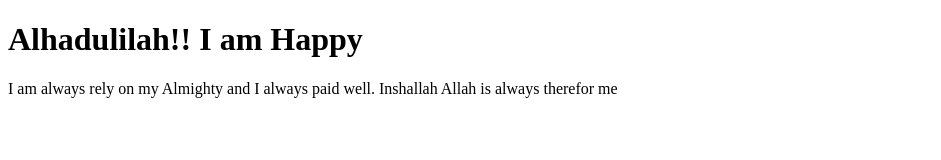
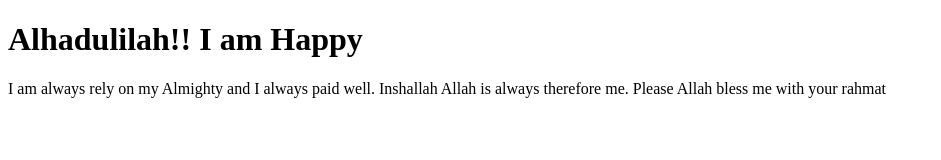
Before and after one commit to Irfanzaman/First-Website, a plain HTML site: page index.html in a window 1280 px wide. Shown: the whole page, without its empty margins (0-941 px from the left). Drawn offline with Linux system fonts and the light colour scheme.

Commit message:
new message

```diff
--- a/index.html
+++ b/index.html
@@ -7,6 +7,6 @@
 </head>
 <body>
     <h1>Alhadulilah!! I am Happy</h1>
-    <p>I am always rely on my Almighty and I always paid well. Inshallah Allah is always therefor me</p>
+    <p>I am always rely on my Almighty and I always paid well. Inshallah Allah is always therefore me. Please Allah bless me with your rahmat</p>
 </body>
 </html>
```
